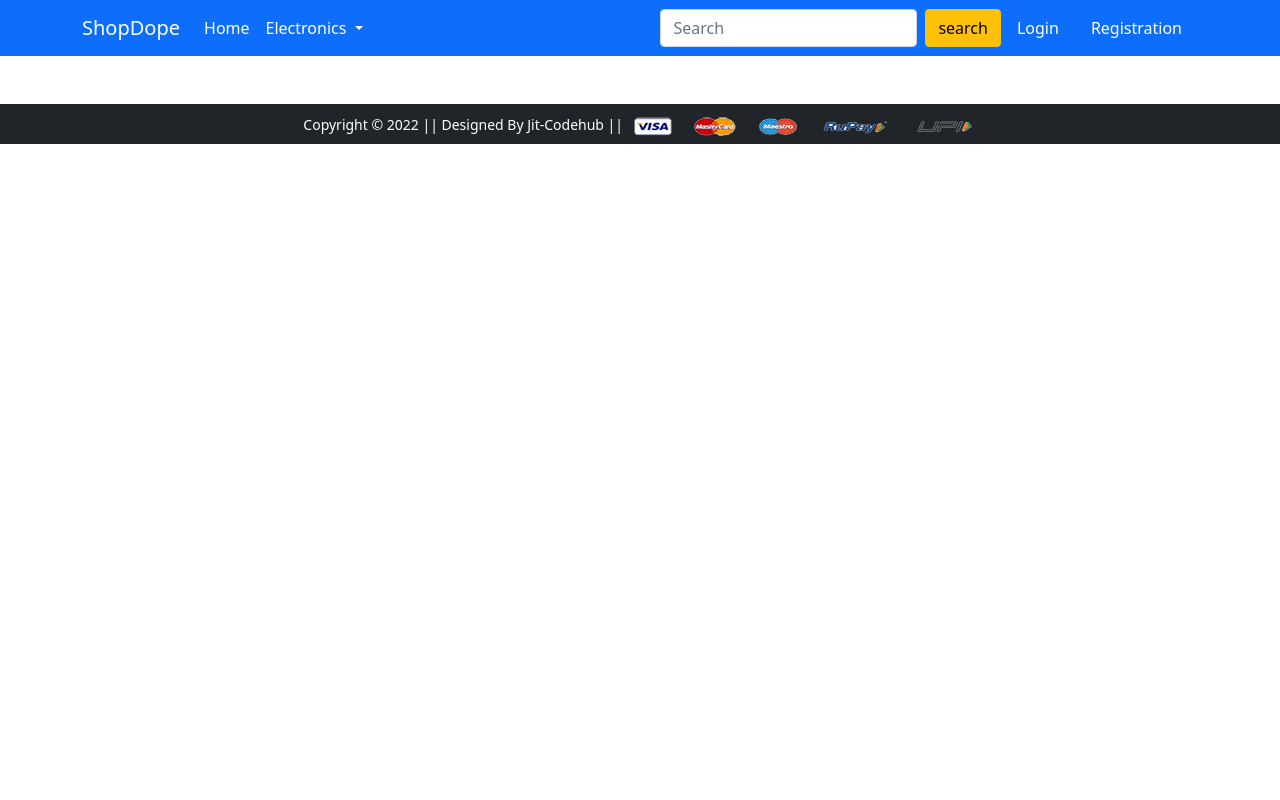
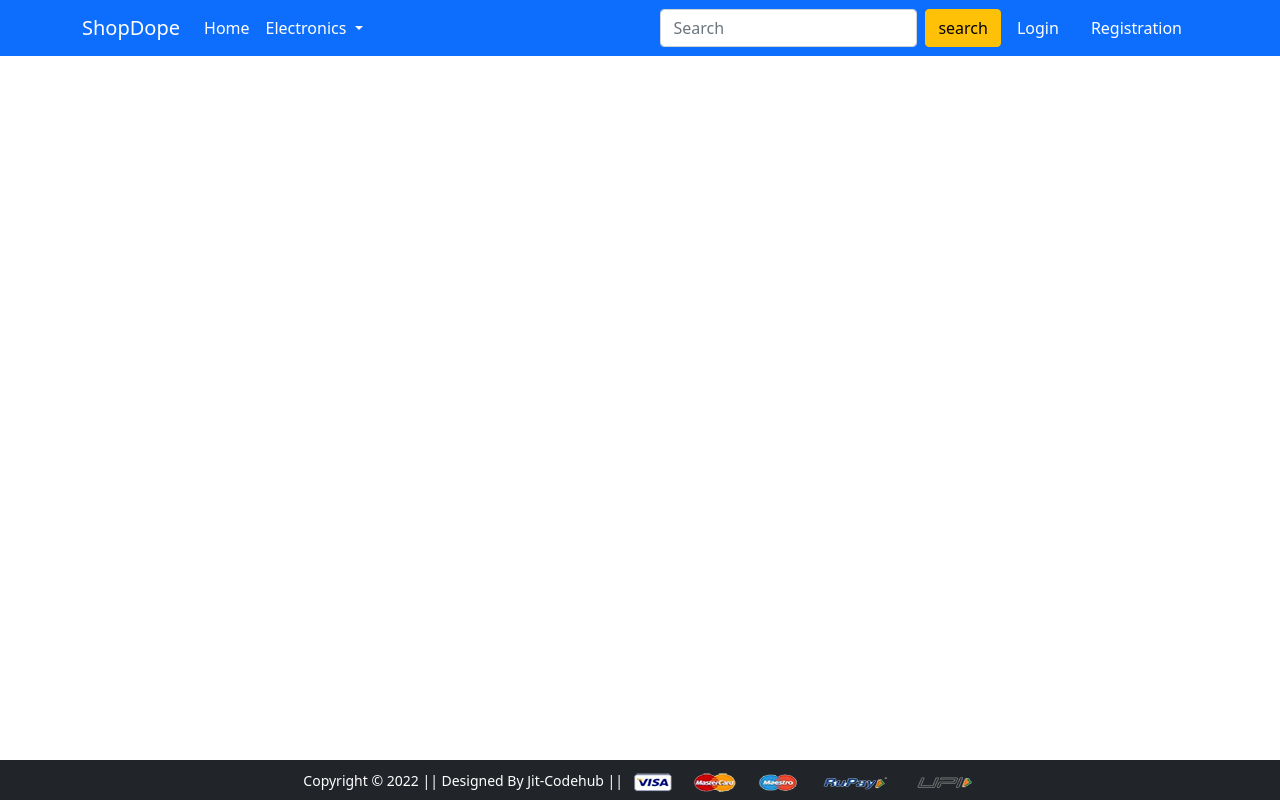
Before and after one commit to Jit-Codehub/liveshop, a Django app: template app/templates/app/base.html in a window 1280 px wide. Run offline with Django 3.2, Linux system fonts and the light colour scheme; the template is opened without the code that fills it, so the values that code supplies are empty; some libraries are stand-ins or nearby versions.

Commit message:
resolved footer issue

```diff
--- a/app/templates/app/base.html
+++ b/app/templates/app/base.html
@@ -24,7 +24,7 @@
     <title>ShopDope | {% block title %} {% endblock title %} </title>
 
   </head>
-  <body>
+  <body class="d-flex flex-column min-vh-100">
     <nav class="navbar navbar-expand-lg navbar-dark bg-primary">
      <div class="container">
        <a class="navbar-brand" href="/">ShopDope</a>
@@ -85,10 +85,17 @@
     {% block main-content %} {% endblock main-content %}
 
     <!-- Start Footer -->
-    <footer class="container-fluid bg-dark text-center p-2 mt-5">
+    <footer class="container-fluid bg-dark text-center p-2 mt-5 mt-auto">
+    <!-- <footer class="container-fluid bg-dark text-center d-flex flex-column min-vh-100"> -->
         <small class="text-white">Copyright &copy; 2022 || Designed By Jit-Codehub || </small>
         <img src="{% static 'app/images/payment.png' %}" alt="" srcset="" class="img-fluid" height="2px">
-    </footer> <!-- End Footer -->
+    </footer>
+    <!-- End Footer -->
+
+    <!-- <body class="d-flex flex-column min-vh-100"> -->
+      <!-- <div class="wrapper flex-grow-1 d-flex flex-column min-vh-100"></div>
+      <footer>  <small class="text-white">Copyright &copy; 2022 || Designed By Jit-Codehub || </small></footer> -->
+  <!-- </body> -->
 
     <!-- Jquery -->
     <script src="https://code.jquery.com/jquery-3.5.1.min.js" integrity="sha256-9/aliU8dGd2tb6OSsuzixeV4y/faTqgFtohetphbbj0=" crossorigin="anonymous"></script>
```
